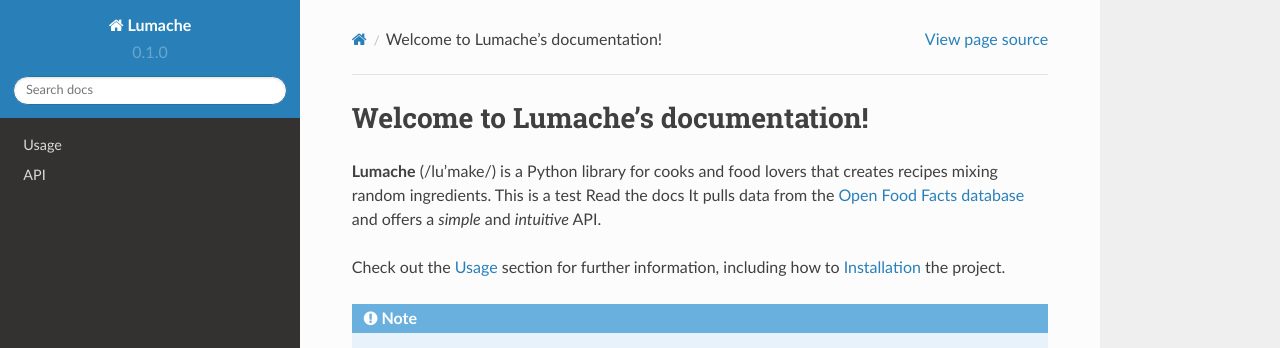
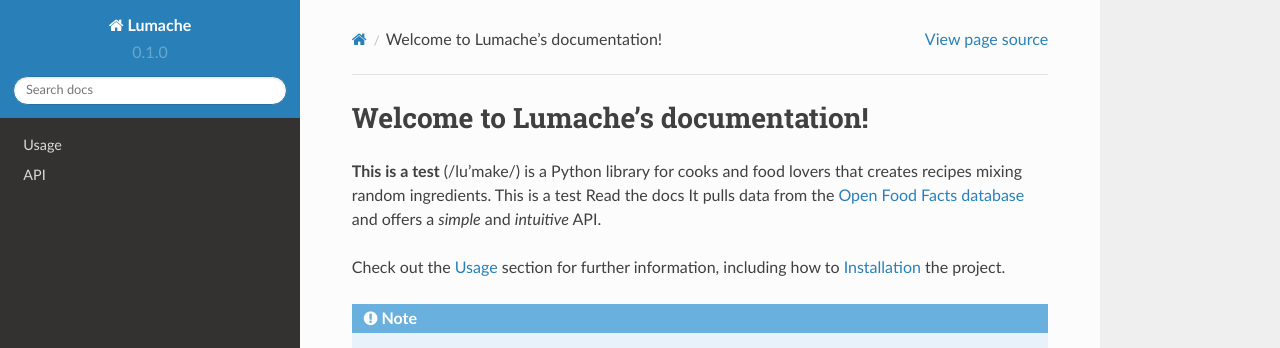
Before and after one commit to so04so/Read_thedocs_temp, a Sphinx documentation site: the page built from docs/source/index.rst, in a window 1280 px wide. Shown: the top 348 px of the page. Built offline with Sphinx 7.4.7 and the Read the Docs theme 2.0.0, drawn with Linux system fonts in a browser that asks for light colours.

Commit message:
Update index.rst

```diff
--- a/docs/source/index.rst
+++ b/docs/source/index.rst
@@ -1,7 +1,7 @@
 Welcome to Lumache's documentation!
 ===================================
 
-**Lumache** (/lu'make/) is a Python library for cooks and food lovers
+**This is a test** (/lu'make/) is a Python library for cooks and food lovers
 that creates recipes mixing random ingredients.
 This is a test
 Read the docs
```
